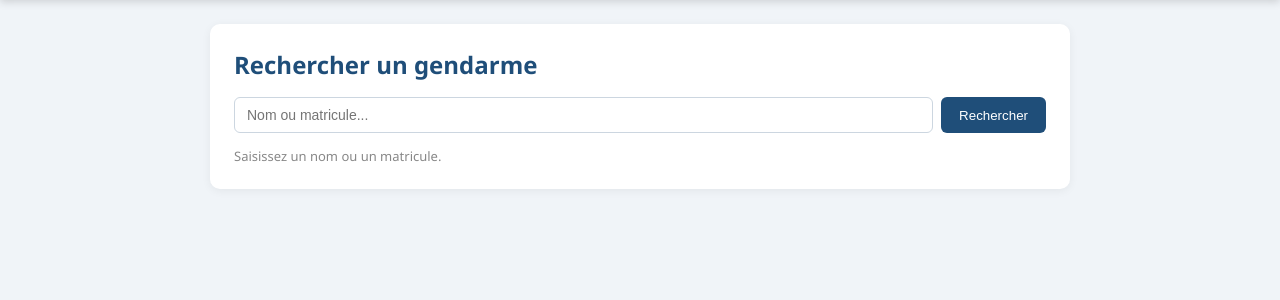
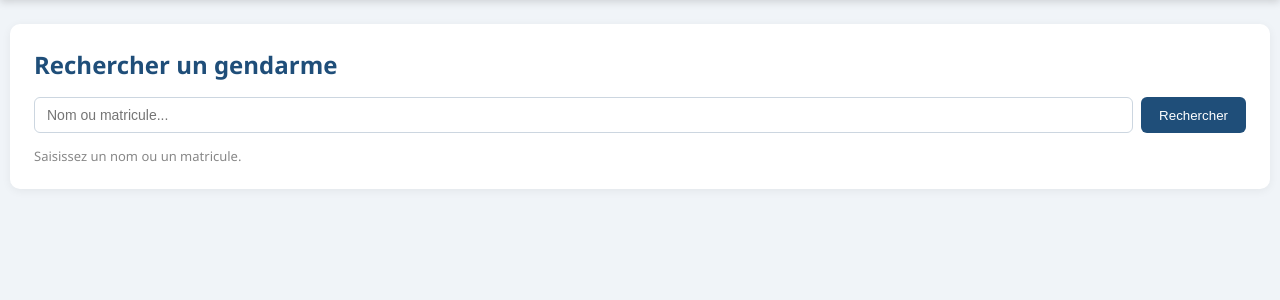
Before and after one commit to Desquiths/FICHE_COLLECTE_RH_DOCUMENT-RENSEIGNEMENT-MINDEF, a Flask app: page /edit in a window 1280 px wide. Shown: the part 55-355 px from the top of the page. Run offline with Flask 3, Linux system fonts and the light colour scheme; the visitor is signed in with stand-in values (Sample User, id 1).

Commit message:
Ajout de la nouvelle fonctionnalité mise à jour  securité

```diff
--- a/templates/ayants.html
+++ b/templates/ayants.html
@@ -2,6 +2,7 @@
 <html lang="fr">
 <head>
 <meta charset="utf-8">
+<meta name="viewport" content="width=device-width, initial-scale=1, maximum-scale=1, user-scalable=no">
 <title>Ayants droit</title>
 <style>
 :root{--primary:#1F4E79;--bg:#f0f4f8;--card:#fff}
@@ -11,7 +12,7 @@ input,select{text-transform:uppercase}
 body{font-family:'Segoe UI',Arial,sans-serif;background:var(--bg)}
 .navbar{background:var(--primary);color:#fff;padding:14px 24px;display:flex;align-items:center;justify-content:center;box-shadow:0 2px 8px rgba(0,0,0,.15)}
 .navbar h1{font-size:20px}
-.container{max-width:900px;margin:24px auto;padding:0 20px}
+.container{max-width:100%;margin:24px auto;padding:0 10px}
 .card{background:var(--card);border-radius:10px;padding:24px;box-shadow:0 2px 10px rgba(0,0,0,.06);animation:fadeUp .5s ease both}
 @keyframes fadeUp{from{opacity:0;transform:translateY(20px)}to{opacity:1;transform:translateY(0)}}
 .formgrid{display:grid;grid-template-columns:1fr 1fr;gap:14px}
--- a/templates/ayants_pdf.html
+++ b/templates/ayants_pdf.html
@@ -2,6 +2,7 @@
 <html lang="fr">
 <head>
 <meta charset="utf-8">
+<meta name="viewport" content="width=device-width, initial-scale=1, maximum-scale=1, user-scalable=no">
 <title>Export PDF Ayants</title>
 <style>
 body{font-family:Arial,sans-serif;padding:20px}
--- a/templates/dashboard.html
+++ b/templates/dashboard.html
@@ -2,6 +2,7 @@
 <html lang="fr">
 <head>
 <meta charset="utf-8">
+<meta name="viewport" content="width=device-width, initial-scale=1, maximum-scale=1, user-scalable=no">
 <title>Tableau de bord</title>
 <style>
 :root{--primary:#1F4E79;--accent:#2E75B6;--bg:#f0f4f8;--card:#fff;--text:#1a1a2e}
--- a/templates/edit.html
+++ b/templates/edit.html
@@ -2,6 +2,7 @@
 <html lang="fr">
 <head>
 <meta charset="utf-8">
+<meta name="viewport" content="width=device-width, initial-scale=1, maximum-scale=1, user-scalable=no">
 <title>Modifier une saisie</title>
 <style>
 :root{--primary:#1F4E79;--bg:#f0f4f8;--card:#fff}
@@ -9,16 +10,16 @@
 body{font-family:'Segoe UI',Arial,sans-serif;background:var(--bg)}
 .navbar{background:var(--primary);color:#fff;padding:14px 24px;display:flex;align-items:center;justify-content:center;box-shadow:0 2px 8px rgba(0,0,0,.15)}
 .navbar h1{font-size:20px}
-.container{max-width:900px;margin:24px auto;padding:0 20px}
+.container{max-width:100%;margin:24px auto;padding:0 10px}
 .card{background:var(--card);border-radius:10px;padding:24px;box-shadow:0 2px 10px rgba(0,0,0,.06);animation:fadeUp .5s ease both}
 @keyframes fadeUp{from{opacity:0;transform:translateY(20px)}to{opacity:1;transform:translateY(0)}}
 h2{color:var(--primary);margin-bottom:16px}
 .searchbox{display:flex;gap:8px;margin-bottom:14px}
 .searchbox input{flex:1;padding:9px 12px;border:1px solid #ccd6e0;border-radius:6px;font-size:14px}
 .searchbox button{padding:9px 18px;background:var(--primary);color:#fff;border:none;border-radius:6px;cursor:pointer}
-.tablewrap{overflow:auto;max-height:60vh}
+.tablewrap{overflow:auto;max-height:60vh;-webkit-overflow-scrolling:touch}
 table{width:100%;border-collapse:collapse;font-size:13px}
-th,td{padding:7px 9px;border-bottom:1px solid #eef2f7;text-align:left;white-space:nowrap}
+th,td{padding:7px 9px;border-bottom:1px solid #eef2f7;text-align:left;white-space:normal}
 th{background:#f7f9fc;color:var(--primary);font-weight:600;position:sticky;top:0}
 tr:hover{background:#f7f9fc}
 .btn{display:inline-block;padding:9px 16px;background:var(--primary);color:#fff;text-decoration:none;border-radius:6px;font-size:13px;margin-right:8px}
--- a/templates/form.html
+++ b/templates/form.html
@@ -2,6 +2,7 @@
 <html lang="fr">
 <head>
 <meta charset="utf-8">
+<meta name="viewport" content="width=device-width, initial-scale=1, maximum-scale=1, user-scalable=no">
 <title>Saisie</title>
 <style>
 :root{--primary:#1F4E79;--bg:#f0f4f8;--card:#fff}
--- a/templates/index.html
+++ b/templates/index.html
@@ -2,6 +2,7 @@
 <html lang="fr">
 <head>
 <meta charset="utf-8">
+<meta name="viewport" content="width=device-width, initial-scale=1, maximum-scale=1, user-scalable=no">
 <title>Application de saisie</title>
 <style>
 body{font-family:Arial,sans-serif;margin:20px;background:#f5f5f5}
--- a/templates/login.html
+++ b/templates/login.html
@@ -2,6 +2,7 @@
 <html lang="fr">
 <head>
 <meta charset="utf-8">
+<meta name="viewport" content="width=device-width, initial-scale=1, maximum-scale=1, user-scalable=no">
 <title>Connexion admin</title>
 <style>
 body{font-family:'Segoe UI',Arial,sans-serif;background:#f0f4f8;display:flex;align-items:center;justify-content:center;height:100vh;margin:0}
--- a/templates/records.html
+++ b/templates/records.html
@@ -2,6 +2,7 @@
 <html lang="fr">
 <head>
 <meta charset="utf-8">
+<meta name="viewport" content="width=device-width, initial-scale=1, maximum-scale=1, user-scalable=no">
 <title>Enregistrements</title>
 <style>
 :root{--primary:#1F4E79;--accent:#2E75B6;--bg:#f0f4f8;--card:#fff}
@@ -17,10 +18,10 @@ body{font-family:'Segoe UI',Arial,sans-serif;background:var(--bg)}
 .searchbox input{flex:1;padding:9px 12px;border:1px solid #ccd6e0;border-radius:6px;font-size:14px}
 .searchbox button{padding:9px 18px;background:var(--primary);color:#fff;border:none;border-radius:6px;cursor:pointer}
 table{width:100%;border-collapse:collapse;font-size:12px}
-th,td{padding:7px 9px;border-bottom:1px solid #eef2f7;text-align:left;white-space:nowrap}
+th,td{padding:7px 9px;border-bottom:1px solid #eef2f7;text-align:left;white-space:normal}
 th{background:#f7f9fc;color:var(--primary);font-weight:600;position:sticky;top:0}
 tr:hover{background:#f7f9fc}
-.tablewrap{overflow:auto;max-height:70vh}
+.tablewrap{overflow:auto;max-height:70vh;-webkit-overflow-scrolling:touch}
 </style>
 </head>
 <body>
--- a/templates/saisie.html
+++ b/templates/saisie.html
@@ -2,9 +2,10 @@
 <html lang="fr">
 <head>
 <meta charset="utf-8">
+<meta name="viewport" content="width=device-width, initial-scale=1, maximum-scale=1, user-scalable=no">
 <title>FICHE_COLLECTE_RH_DOCUMENT RENSEIGNEMENT MINDEF</title>
 <style>
-body{font-family:'Segoe UI',Arial,sans-serif;background:#f0f4f8;display:flex;flex-direction:column;align-items:center;justify-content:center;min-height:100vh;margin:0;padding:20px}
+body{font-family:'Segoe UI',Arial,sans-serif;background:#f0f4f8;display:flex;flex-direction:column;align-items:center;justify-content:center;min-height:100dvh;margin:0;padding:20px}
 
 footer{margin-top:40px}
 .card{background:#fff;padding:48px;border-radius:12px;box-shadow:0 4px 20px rgba(0,0,0,.1);text-align:center;position:relative;z-index:1}
--- a/templates/step.html
+++ b/templates/step.html
@@ -2,6 +2,7 @@
 <html lang="fr">
 <head>
 <meta charset="utf-8">
+<meta name="viewport" content="width=device-width, initial-scale=1, maximum-scale=1, user-scalable=no">
 <title>Saisie - étape {{step}}/{{total}}</title>
 <style>
 :root{--primary:#1F4E79;--bg:#f0f4f8;--card:#fff}
@@ -11,7 +12,7 @@ input,select{text-transform:uppercase}
 body{font-family:'Segoe UI',Arial,sans-serif;background:var(--bg)}
 .navbar{background:var(--primary);color:#fff;padding:14px 24px;display:flex;align-items:center;justify-content:center;box-shadow:0 2px 8px rgba(0,0,0,.15)}
 .navbar h1{font-size:20px}
-.container{max-width:900px;margin:24px auto;padding:0 20px}
+.container{max-width:100%;margin:24px auto;padding:0 10px}
 .card{background:var(--card);border-radius:10px;padding:24px;box-shadow:0 2px 10px rgba(0,0,0,.06);animation:fadeUp .5s ease both}
 @keyframes fadeUp{from{opacity:0;transform:translateY(20px)}to{opacity:1;transform:translateY(0)}}
 .progress{display:flex;gap:8px;margin-bottom:18px}
```
